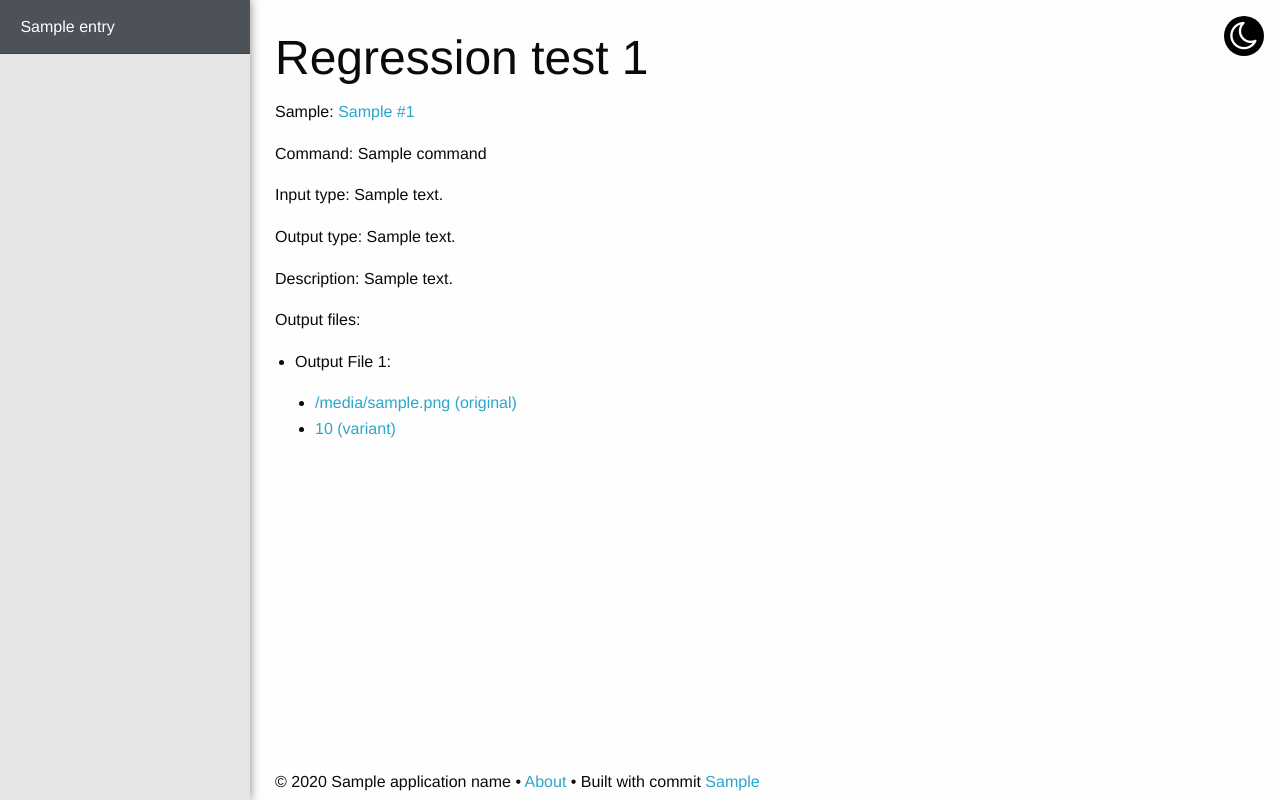
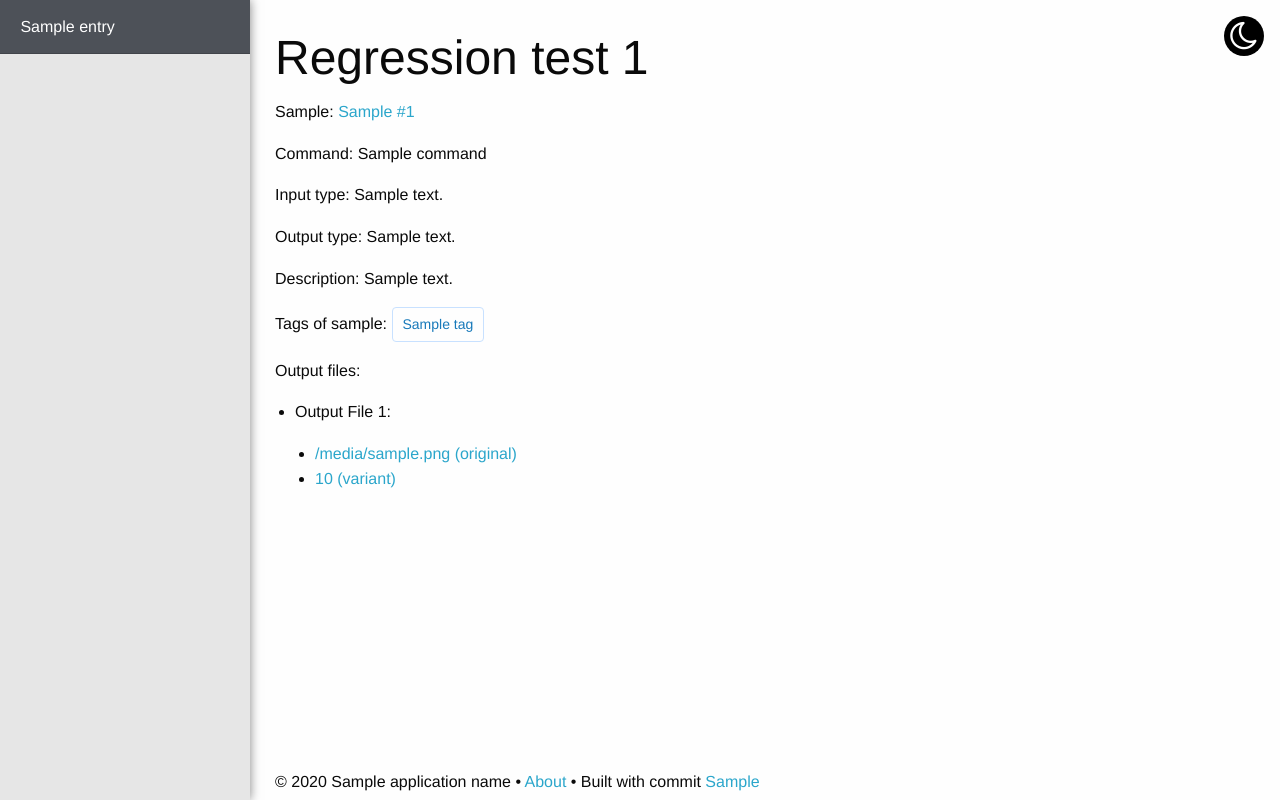
Before and after one commit to CCExtractor/sample-platform, a Python web app: template templates/regression/test_view.html in a window 1280 px wide. Run offline with Jinja, Linux system fonts and the light colour scheme; the template is opened without the code that fills it: most values are stand-ins (such as "Sample title", 1, 10 or a date in 2020); some libraries are stand-ins or nearby versions.

Commit message:
Add tags view & edit in samples, tests
Signed-off-by: Tarun Arora <tarun.arora.030402@gmail.com>

```diff
--- a/templates/regression/test_view.html
+++ b/templates/regression/test_view.html
@@ -12,6 +12,20 @@
             <p>Input type: {{ test.input_type.description }}</p>
             <p>Output type: {{ test.output_type.description }}</p>
             <p>Description: {{ test.description or "No description" }}</p>
+            <p id="tags" href="#tags">
+                {% set sample = test.sample %}
+                Tags of sample:
+                {% if sample.tags|length %}
+                    {% for tag in sample.tags %}
+                        <span class="tag" title="{{tag.description or tag.name}}">{{ tag.name }}</span>
+                    {% endfor %}
+                {% else %}
+                    No tags yet.
+                {% endif %}
+                {% if user.is_admin %}
+                &nbsp;<a href="{{ url_for("sample.edit_sample", sample_id=sample.id) }}" title="Edit sample"><i class="fa fa-edit"></i></a>
+                {% endif %}
+            </p>
             <p>Output files:</p>
             <ul>
                 {% for i in range(test.output_files|length) %}
```
Also changed, not shown: templates/sample/sample_info.html (+10 -5 lines).
